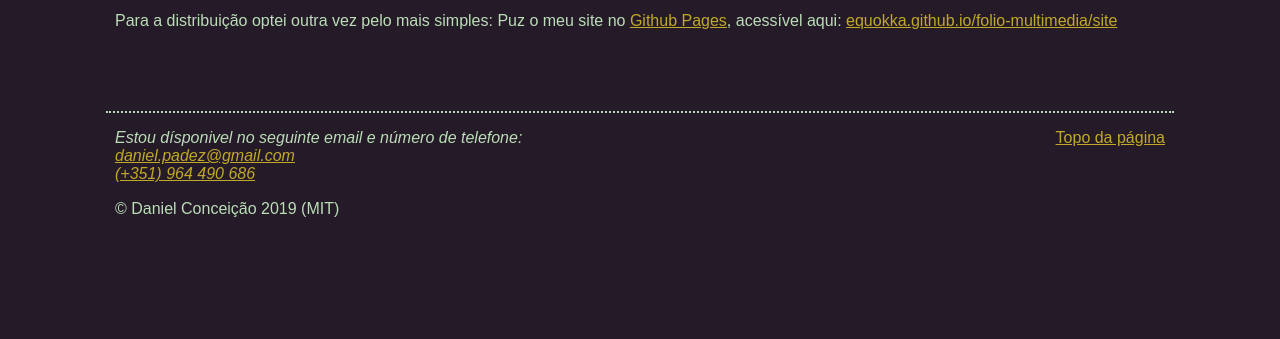
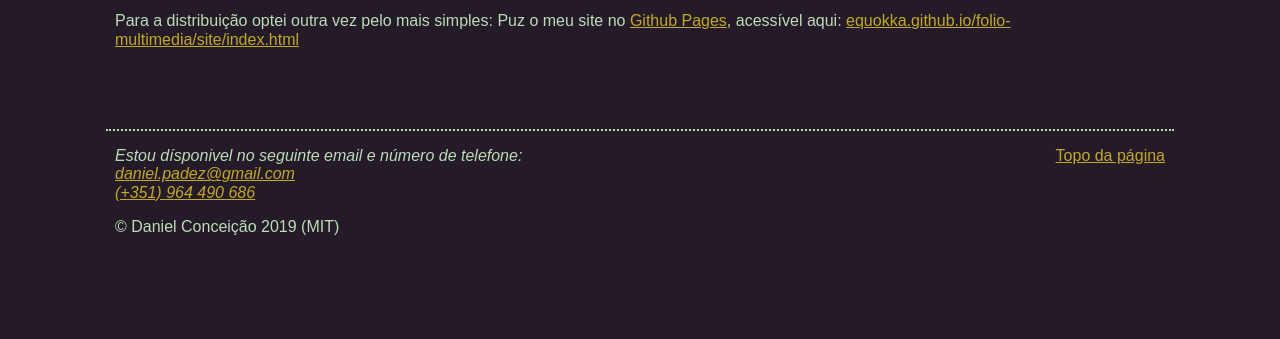
Before and after one commit to metabismuth/folio-multimedia, a website: page site/index.html in a window 1280 px wide. Shown: the part 10170-10509 px from the top of the page. Drawn offline with Linux system fonts and the light colour scheme; a web font is replaced by a local one.

Commit message:
Corrections

```diff
--- a/site/index.html
+++ b/site/index.html
@@ -425,7 +425,7 @@ $ npm-run-all -s -c lint-task:*
             <figure>
               <img src="./img/gh-pages.png" alt="Github Pages">
             </figure>
-            <p>Para a distribuição optei outra vez pelo mais simples: Puz o meu site no <a href="https://pages.github.com/">Github Pages</a>, acessível aqui: <a href="https://equokka.github.io/folio-multimedia/site">equokka.github.io/folio-multimedia/site</a></p>
+            <p>Para a distribuição optei outra vez pelo mais simples: Puz o meu site no <a href="https://pages.github.com/">Github Pages</a>, acessível aqui: <a href="https://equokka.github.io/folio-multimedia/site/index.html">equokka.github.io/folio-multimedia/site/index.html</a></p>
           </section>
         </main>
       </div>
```
Also changed, not shown: README.md, 1 other file.
